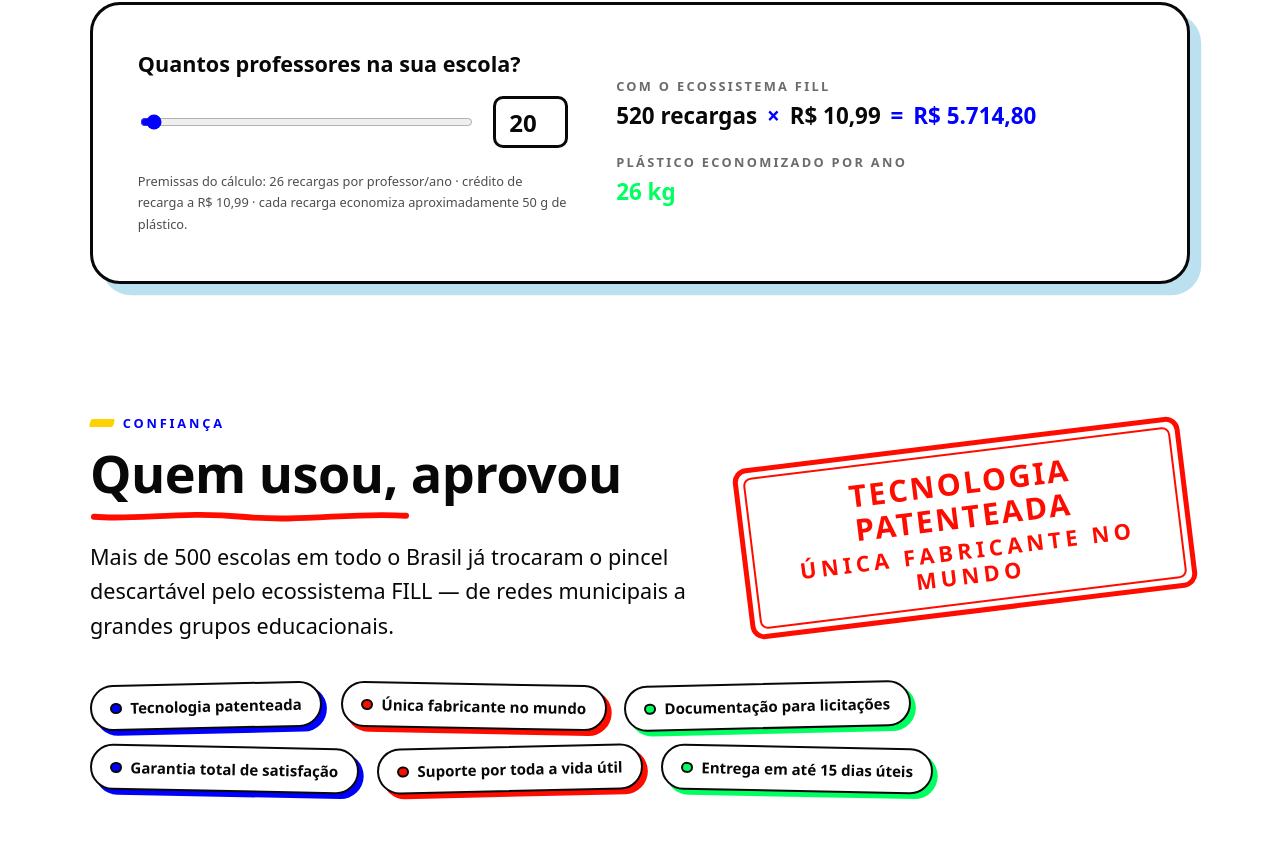
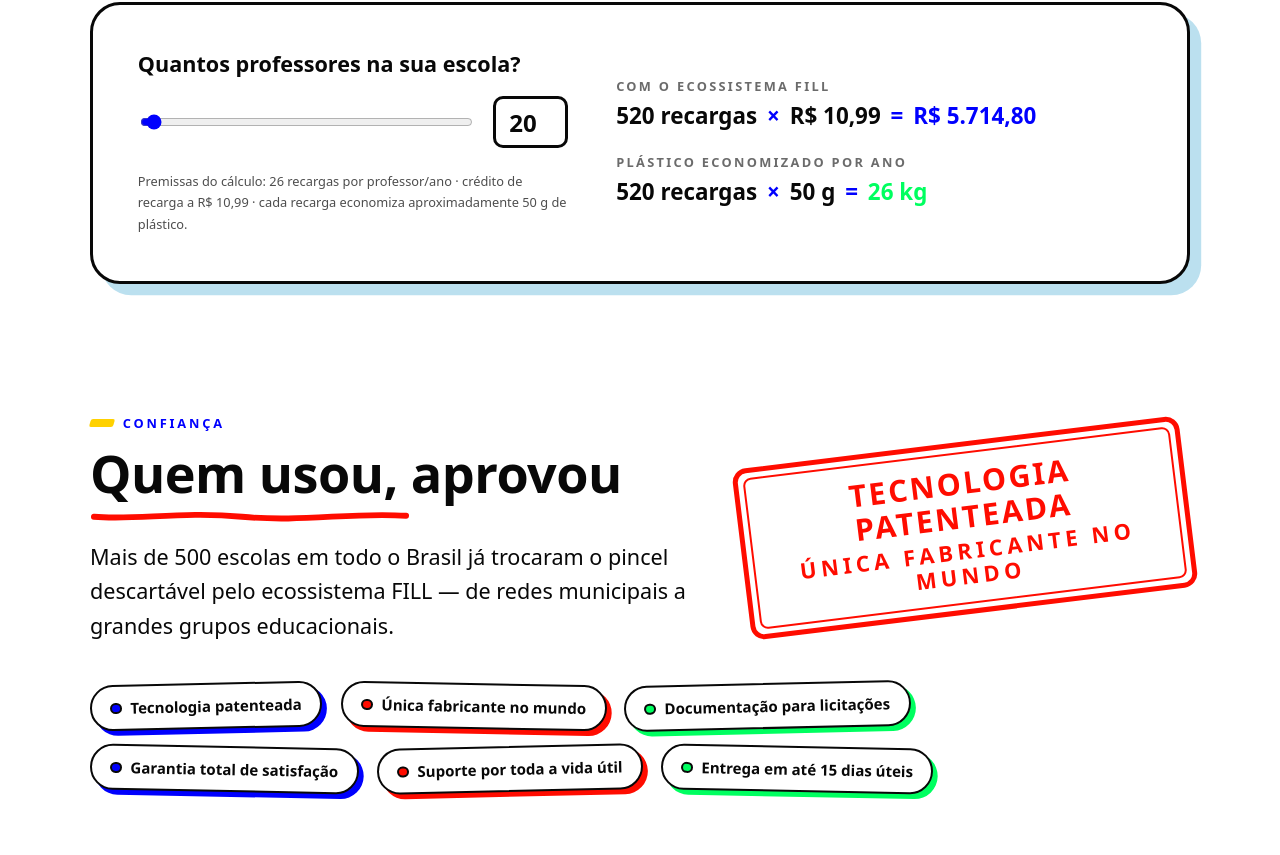
Before and after one commit to tarikdsm/Site_allcanci, an Astro site: page / in a window 1280 px wide. Shown: the part 4485-5340 px from the top of the page. Built offline with nearby package versions, Linux system fonts and the light colour scheme; Astro itself is replaced by a stand-in of ours; a web font is replaced by a local one.

Commit message:
feat: exibe formula do plastico economizado

```diff
--- a/src/pages/index.astro
+++ b/src/pages/index.astro
@@ -330,6 +330,10 @@
             </p>
             <p class="site-conta-linha">
               <span class="site-conta-rotulo">Plástico economizado por ano</span>
+              <strong id="sim-recargas-plastico">{sim0.recargasAno.toLocaleString('pt-BR')}</strong>{' '}recargas
+              <span class="site-op" aria-hidden="true">×</span><span class="visually-hidden">vezes</span>
+              {PREMISSAS.kgPlasticoEvitadoPorRecarga * 1000} g
+              <span class="site-op" aria-hidden="true">=</span><span class="visually-hidden">igual a</span>
               <strong class="site-plastico-economizado" id="sim-plastico">
                 {sim0.plasticoEvitadoKg.toLocaleString('pt-BR')} kg
               </strong>
--- a/src/scripts/simulador-bind.js
+++ b/src/scripts/simulador-bind.js
@@ -18,6 +18,7 @@
   const render = (n, anunciar = false) => {
     const r = simular(n);
     set('#sim-recargas', r.recargasAno.toLocaleString('pt-BR'));
+    set('#sim-recargas-plastico', r.recargasAno.toLocaleString('pt-BR'));
     set('#sim-custo-fill', reais(r.custoFill));
     set('#sim-plastico', `${r.plasticoEvitadoKg.toLocaleString('pt-BR')} kg`);
     if (anunciar && status) {
```
Also changed, not shown: scripts/simulador-bind.test.js (+3 -0 lines).
